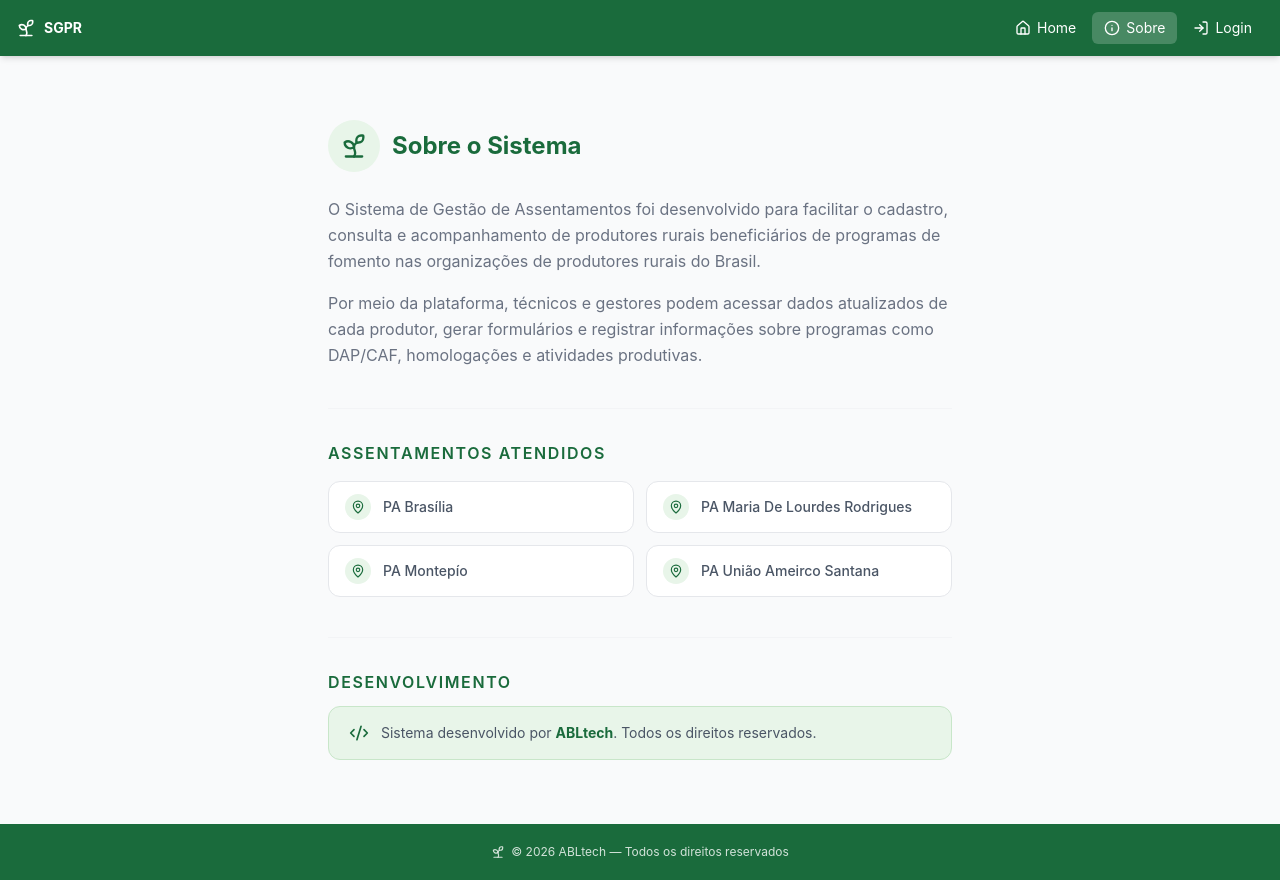
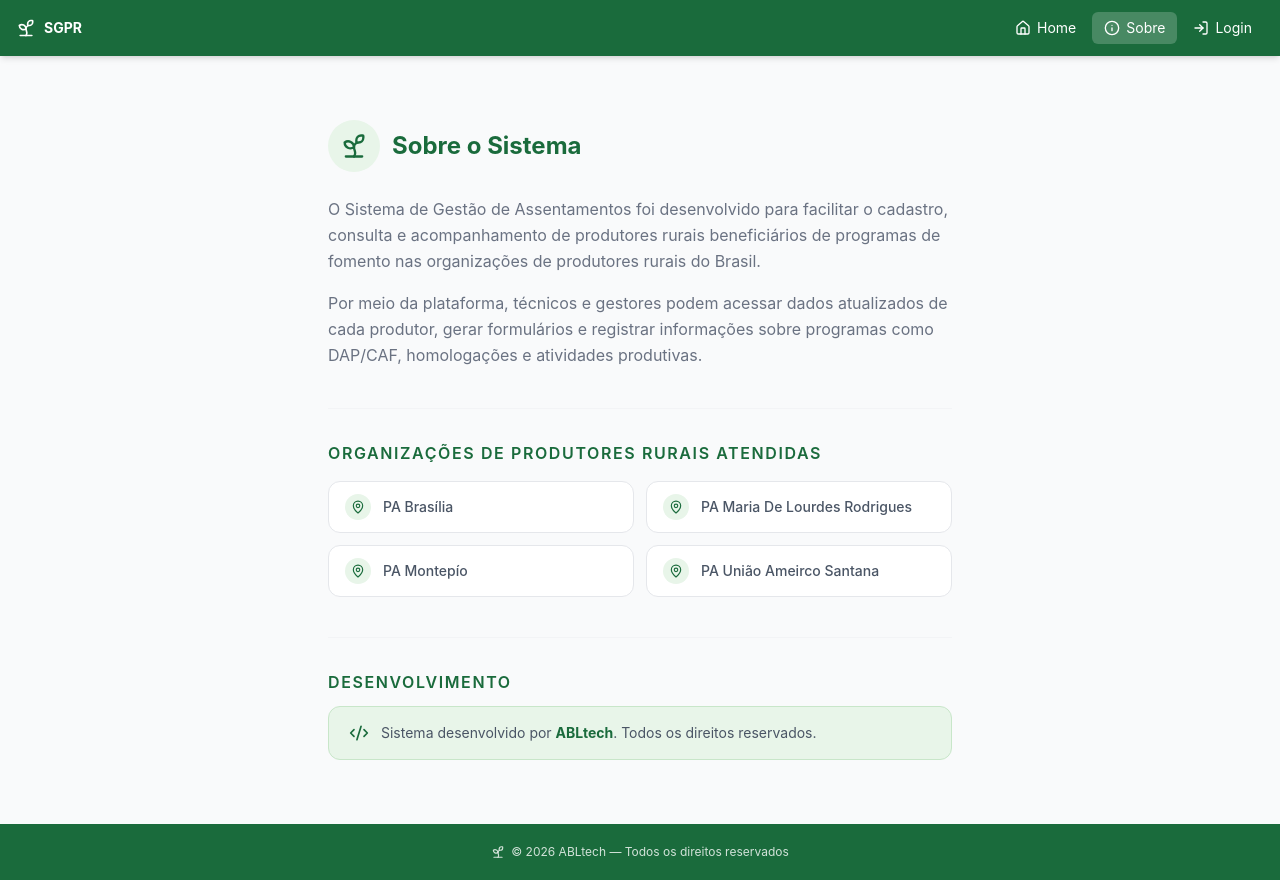
Before and after one commit to assuncaolucasss/SistemaGestaoProdutores, a Vue app in the folder frontend/: page /sobre in a window 1280 px wide. Built offline with nearby package versions, Linux system fonts and the light colour scheme; no server answers.

Commit message:
Update heading from 'Assentamentos Atendidos' to 'Organizações de Produtores Rurais Atendidas'

```diff
--- a/frontend/src/views/SobreView.vue
+++ b/frontend/src/views/SobreView.vue
@@ -24,7 +24,7 @@
 
     <!-- Assentamentos -->
     <h3 class="text-base font-semibold text-primary-600 uppercase tracking-widest mb-4">
-      Assentamentos Atendidos
+      Organizações de Produtores Rurais Atendidas
     </h3>
     <div class="grid grid-cols-1 sm:grid-cols-2 gap-3 mb-10">
       <div v-for="a in assentamentos" :key="a"
```
